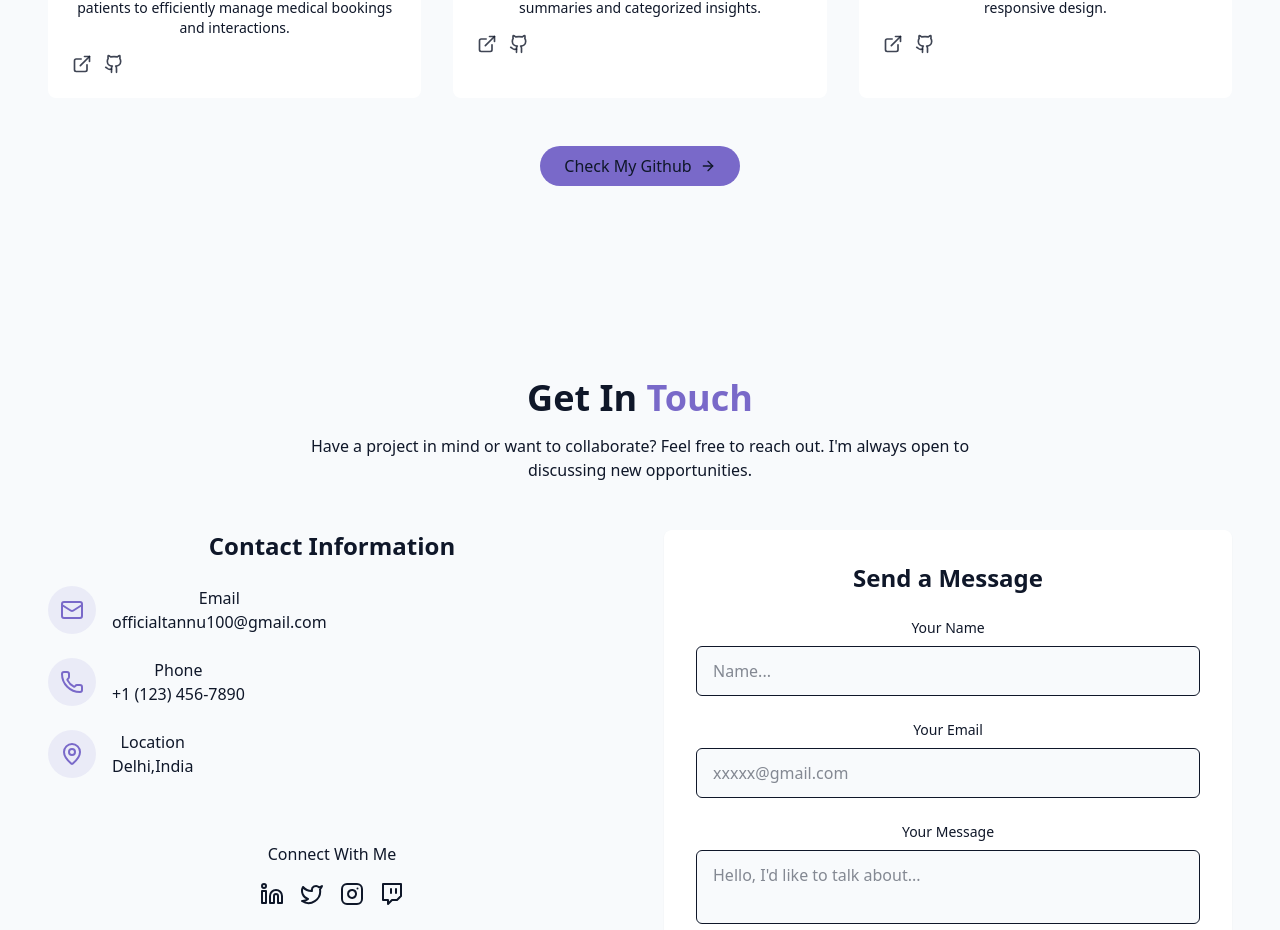
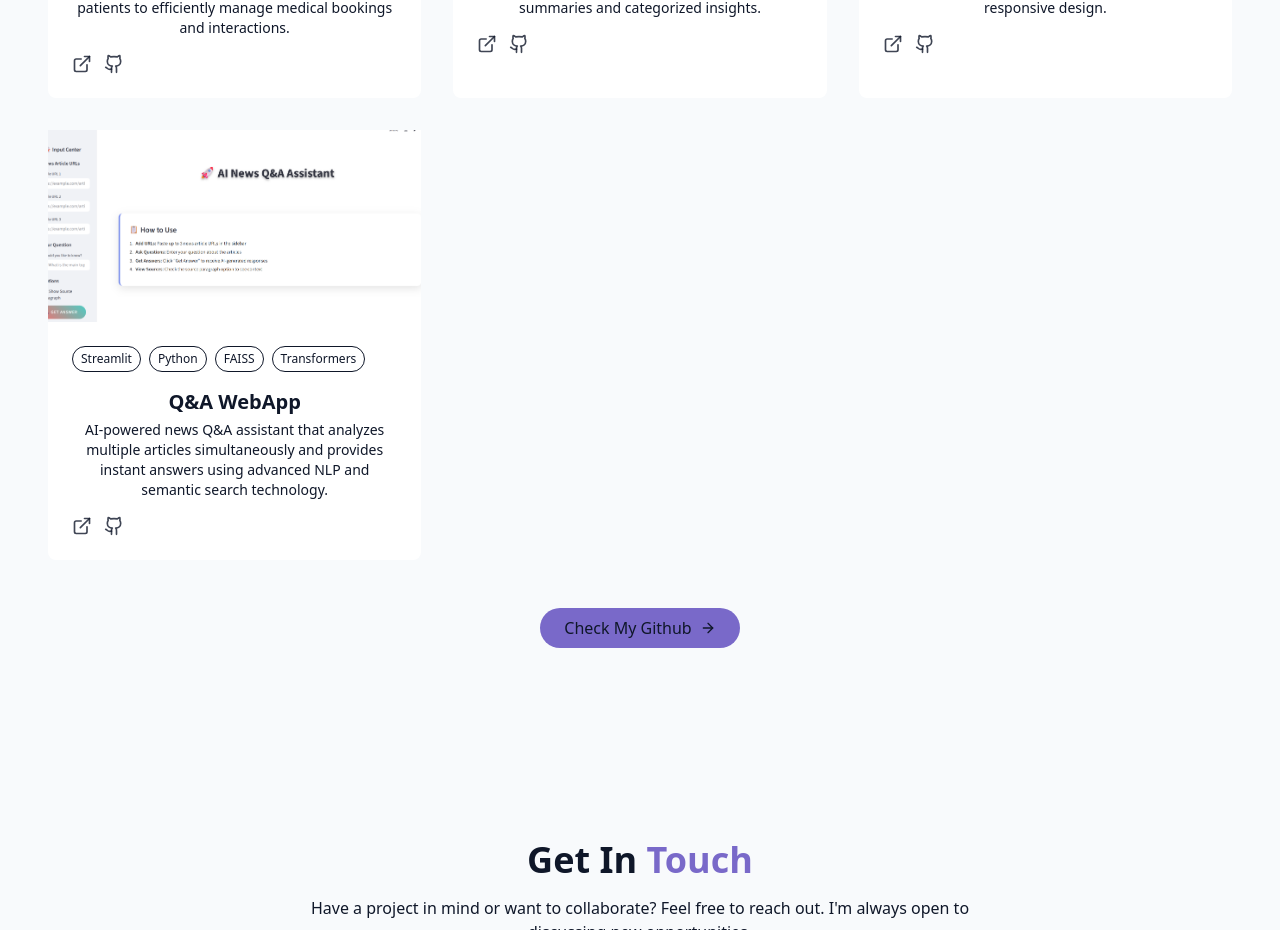
Before and after one commit to Tannu-Punia164/Portfolio, a React (Vite) app: page / in a window 1280 px wide. Shown: the part 3038-3968 px from the top of the page. Built offline with nearby package versions, Linux system fonts and the light colour scheme.

Commit message:
new project added

```diff
--- a/src/components/AboutSection.jsx
+++ b/src/components/AboutSection.jsx
@@ -33,7 +33,7 @@ export const AboutSection = () => {
               </a>
 
               <a
-                href=""
+                href="https://drive.google.com/file/d/1zn1msmkOcCnggpunARjmQA2dRtsCbc3l/view?usp=drivesdk"
                 className="px-6 py-2 rounded-full border border-primary text-primary hover:bg-primary/10 transition-colors duration-300"
               >
                 Download CV
--- a/src/components/ProjectsSection.jsx
+++ b/src/components/ProjectsSection.jsx
@@ -2,6 +2,7 @@ import { ArrowRight, ExternalLink, Github } from "lucide-react";
 import project1 from "@/assets/project1.png";
 import project2 from "@/assets/project2.png";
 import project3 from "@/assets/project3.png";
+import project4 from "@/assets/project4.png";
 const projects = [
   {
     id: 1,
@@ -31,6 +32,16 @@ const projects = [
     tags: ["TailwindCSS", "Node.js", "JavaScript"],
     demoUrl: "https://myportfolio-one-psi-68.vercel.app/",
     githubUrl: "https://github.com/Tannu-Punia164/Portfolio",
+  },
+  {
+    id: 4,
+    title: "Q&A WebApp",
+    description:
+      "AI-powered news Q&A assistant that analyzes multiple articles simultaneously and provides instant answers using advanced NLP and semantic search technology. ",
+    image: project4,
+    tags: ["Streamlit", "Python", "FAISS","Transformers"],
+    demoUrl: "https://genai--q-agit-hsw9f3aqycvw9giuybp6wg.streamlit.app/",
+    githubUrl: "https://github.com/Tannu-Punia164/GENAI--Q-A",
   },
 ];
 
```
Also changed, not shown: src/assets/project4.png (added).
